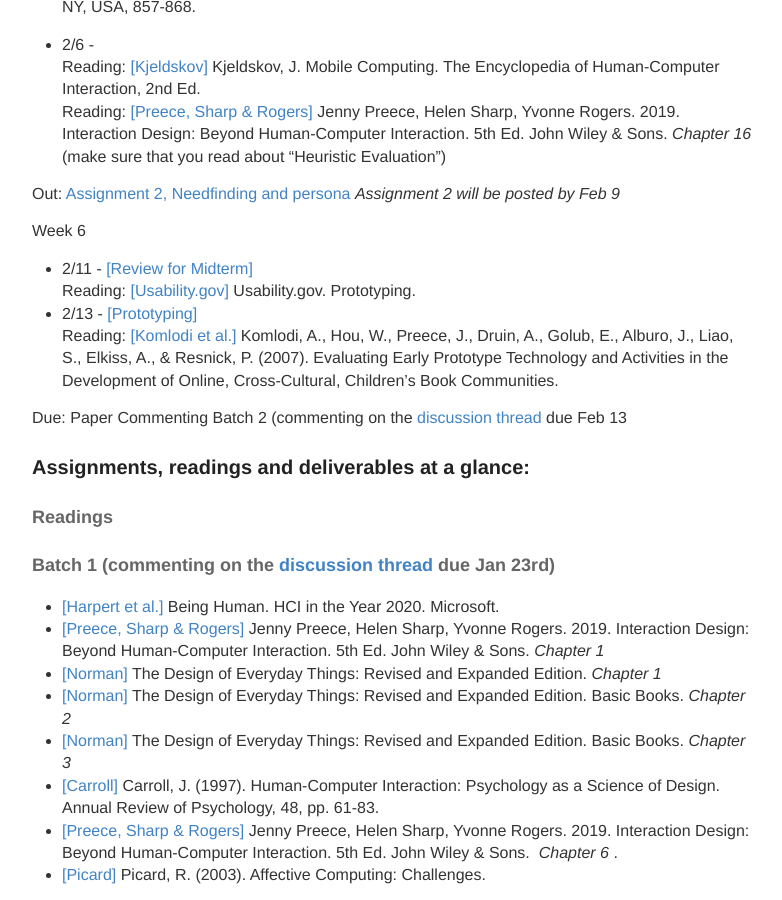
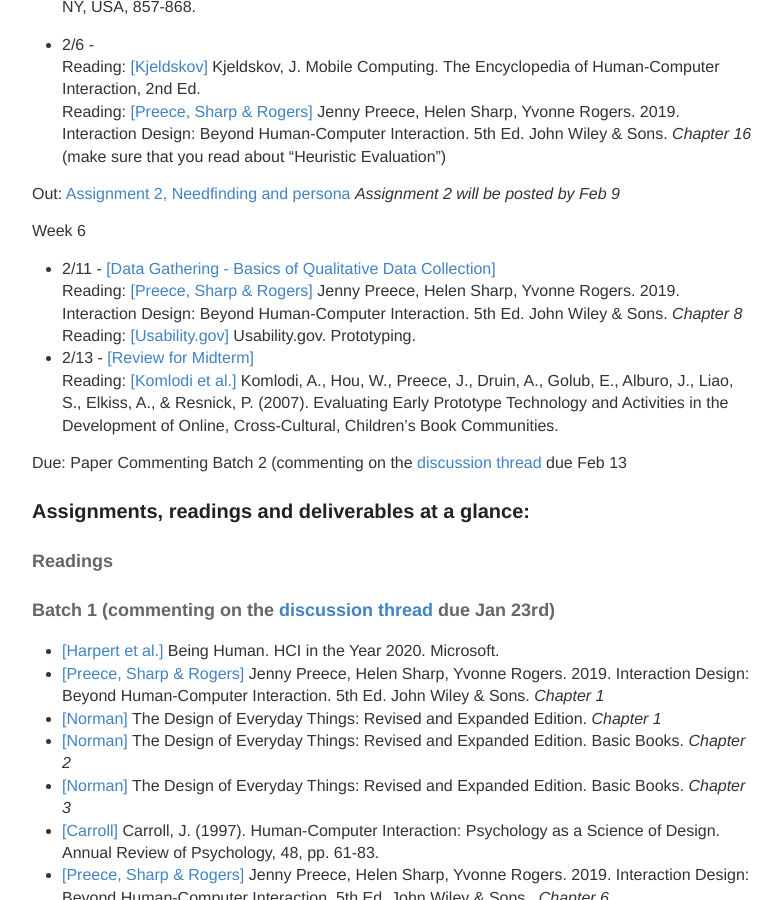
Before and after one commit to hciwang/hciwang.github.io, a Jekyll site: the page built from _posts/2020-1-5-lectures.md, in a window 1280 px wide and 900 px high, scrolled down 1792 px. Shown: the whole window, without its empty margins (248-1030 px from the left). Built offline with Jekyll 4.4.1, drawn with Linux system fonts in a browser that asks for light colours.

Commit message:
Update 2020-1-5-lectures.md

```diff
--- a/_posts/2020-1-5-lectures.md
+++ b/_posts/2020-1-5-lectures.md
@@ -63,9 +63,10 @@
 Out: [Assignment 2, Needfinding and persona](https://canvas.ucdavis.edu/courses/413583/assignments/429555) *Assignment 2 will be posted by Feb 9*
 
 Week 6
-- 2/11 -  [[Review for Midterm]]()
+- 2/11 -   [[Data Gathering - Basics of Qualitative Data Collection]](https://canvas.ucdavis.edu/courses/413583/files/folder/Lectures?preview=7824092)
+Reading: [[Preece, Sharp & Rogers]](http://www.id-book.com/) Jenny Preece, Helen Sharp, Yvonne Rogers. 2019. Interaction Design: Beyond Human-Computer Interaction. 5th Ed. John Wiley & Sons. *Chapter 8*
 Reading: [[Usability.gov]](https://www.usability.gov/how-to-and-tools/methods/prototyping.html) Usability.gov. Prototyping.
-- 2/13 -  [[Prototyping]]()
+- 2/13 -  [[Review for Midterm]]()
 Reading: [[Komlodi et al.]](http://www.id-book.com/downloads/casestudy_14point2.pdf) Komlodi, A., Hou, W., Preece, J., Druin, A., Golub, E., Alburo, J., Liao, S., Elkiss, A., & Resnick, P. (2007). Evaluating Early Prototype Technology and Activities in the Development of Online, Cross-Cultural, Children's Book Communities.
 
 Due: Paper Commenting Batch 2 (commenting on the [discussion thread](https://canvas.ucdavis.edu/courses/413583/discussion_topics/410685) due Feb 13
```
